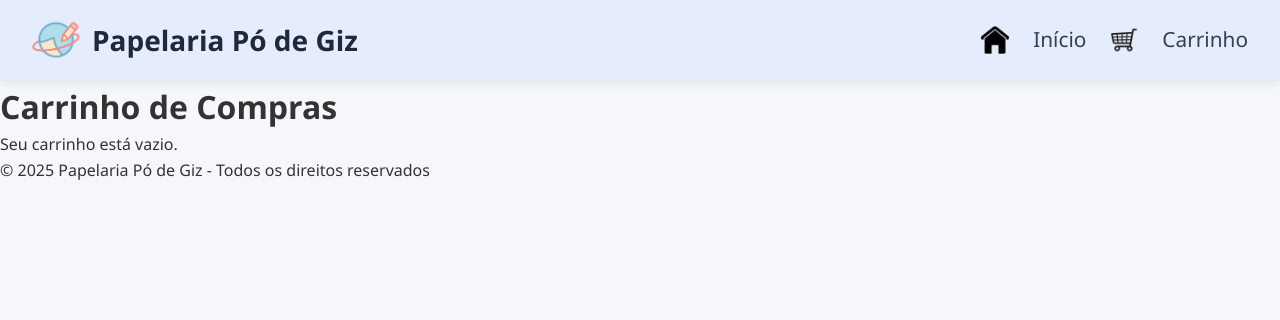
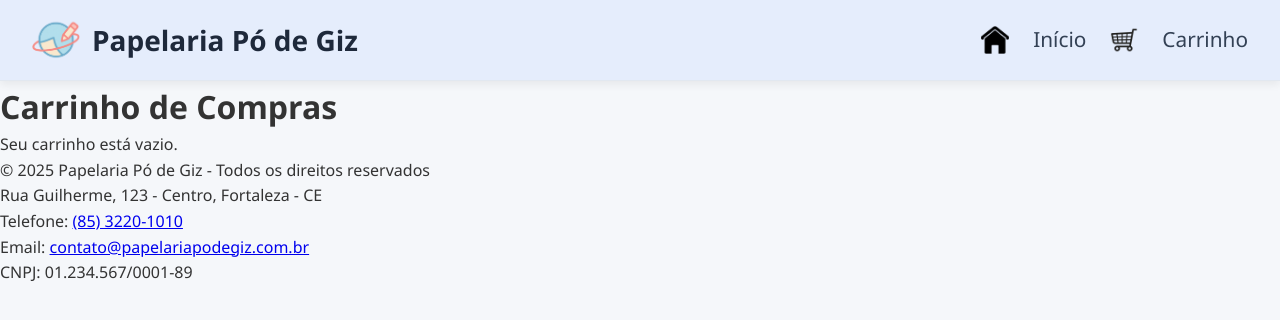
Before and after one commit to carlosrodrigues07/Projeto-Trilha-FullStack, a React (Vite) app: page /carrinho in a window 1280 px wide. Shown: the top 320 px of the page. Built offline with nearby package versions, Linux system fonts and the light colour scheme.

Commit message:
atualização-footer

```diff
--- a/src/components/Footer.jsx
+++ b/src/components/Footer.jsx
@@ -1,8 +1,26 @@
 // Footer.jsx
 export default function Footer() {
+  const companyInfo = {
+    name: "Papelaria Pó de Giz",
+    address: "Rua Guilherme, 123 - Centro, Fortaleza - CE",
+    phone: "(85) 3220-1010",
+    email: "contato@papelariapodegiz.com.br",
+    cnpj: "01.234.567/0001-89"
+  };
+
   return (
-    <footer className="bg-gray-200 text-center p-2 mt-8">
-      <p>© {new Date().getFullYear()} Papelaria Pó de Giz - Todos os direitos reservados</p>
+    <footer className="bg-gray-200 text-center p-4 mt-8 text-gray-700">
+      <div className="container mx-auto px-4">
+        <p className="mb-2">
+          &copy; {new Date().getFullYear()} {companyInfo.name} - Todos os direitos reservados
+        </p>
+        <div className="text-sm">
+          <p>{companyInfo.address}</p>
+          <p>Telefone: <a href={`tel:${companyInfo.phone}`} className="hover:underline">{companyInfo.phone}</a></p>
+          <p>Email: <a href={`mailto:${companyInfo.email}`} className="hover:underline">{companyInfo.email}</a></p>
+          {companyInfo.cnpj && <p>CNPJ: {companyInfo.cnpj}</p>} {/* Exibe CNPJ se existir */}
+        </div>
+      </div>
     </footer>
   );
 }
```
